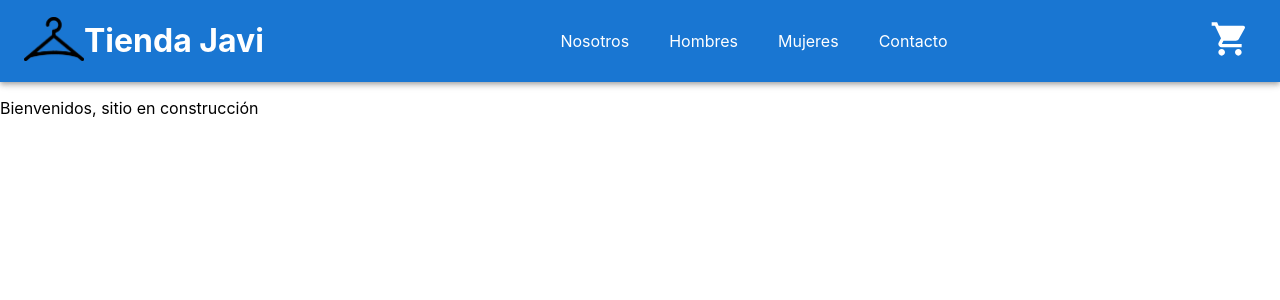
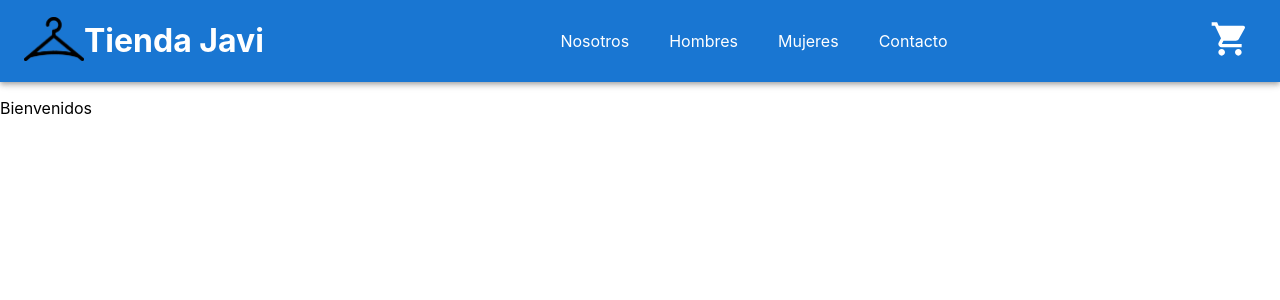
Before and after one commit to javimiglie/TiendaReact, a React (Create React App) app: page / in a window 1280 px wide. Shown: the top 300 px of the page. Built offline with nearby package versions, Linux system fonts and the light colour scheme.

Commit message:
agregue saludo

```diff
--- a/src/components/ItemListContainer/ItemListContainer.js
+++ b/src/components/ItemListContainer/ItemListContainer.js
@@ -1,5 +1,5 @@
-const ItemListContainer = () => {
-  return <p>Bienvenidos, sitio en construcción</p>;
+const ItemListContainer = (props) => {
+  return <p>{props.greeting}</p>;
 };
 
 export default ItemListContainer;
```
